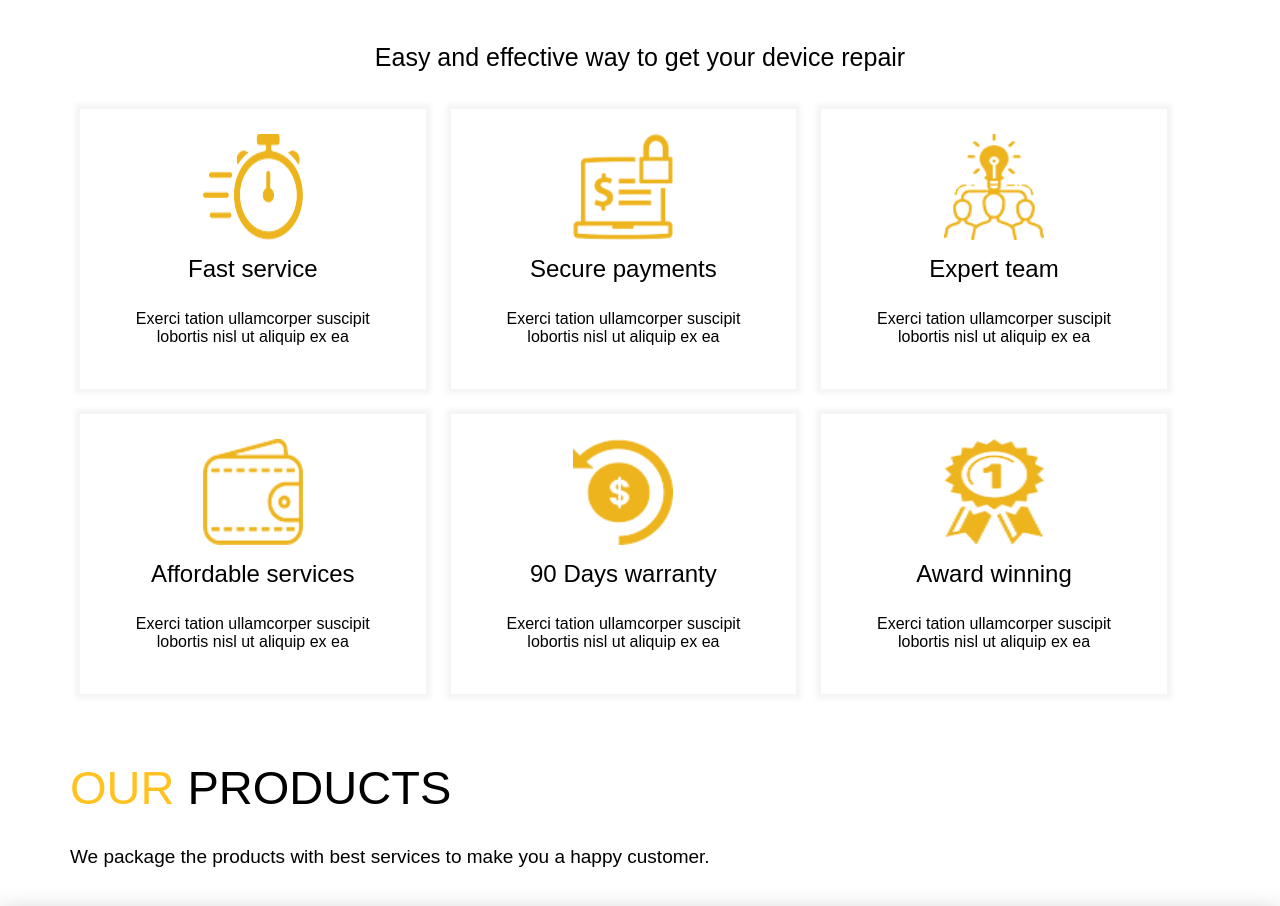
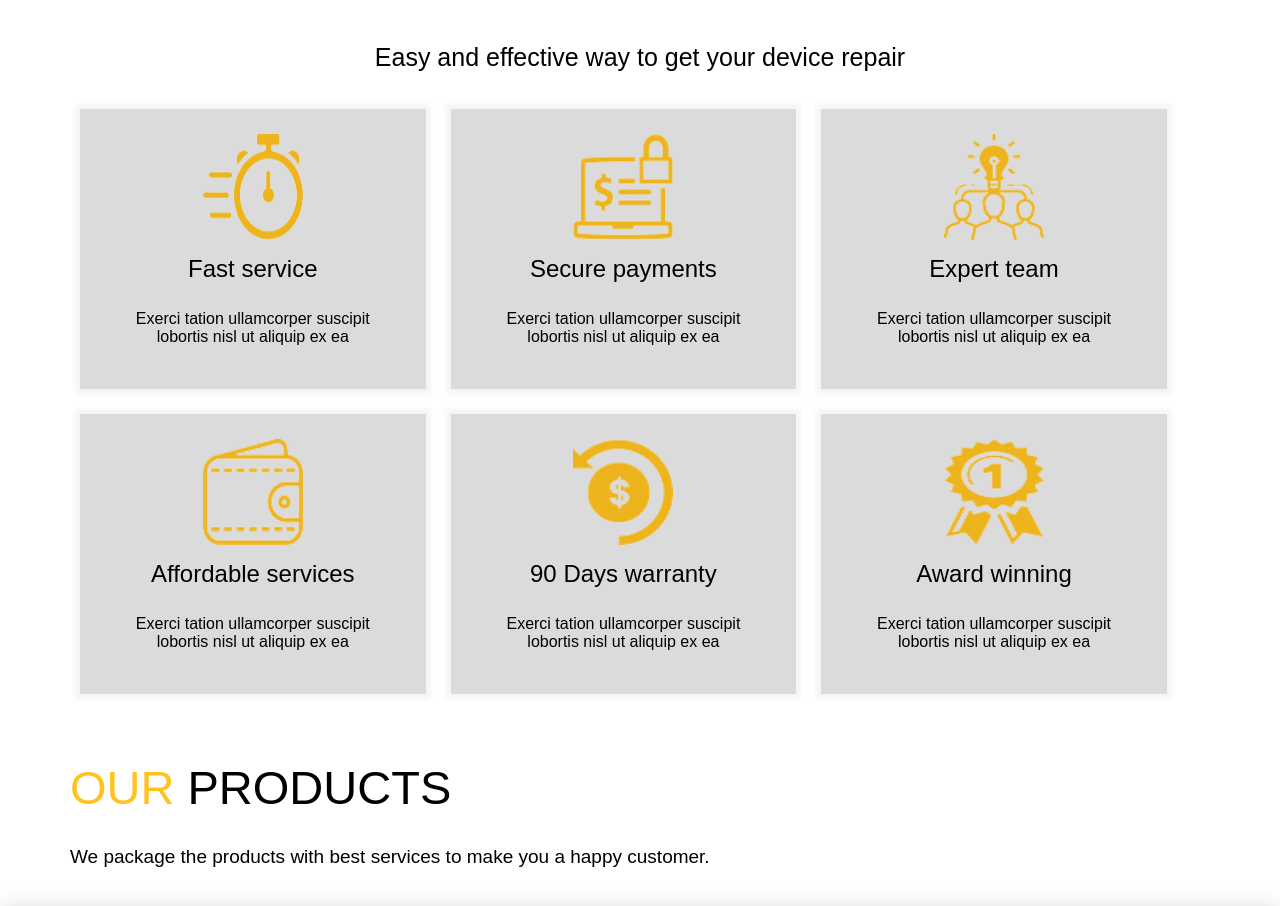
Before and after one commit to manishyadav9928/Lighten, a plain HTML site: page index.html in a window 1280 px wide. Shown: the part 1356-2262 px from the top of the page. Drawn offline with Linux system fonts and the light colour scheme.

Commit message:
style.css

```diff
--- a/style.css
+++ b/style.css
@@ -345,7 +345,7 @@
         height: 280px;
         width: 30%;
         float: left;
-        background-color: white;
+        background-color: #dbdbdb;
         margin-top: 25px;
         margin-left: 25px;
         text-align: center;
```
